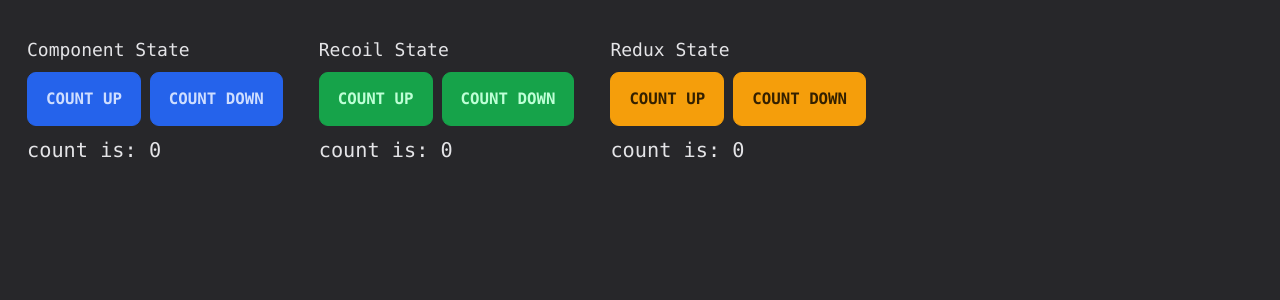
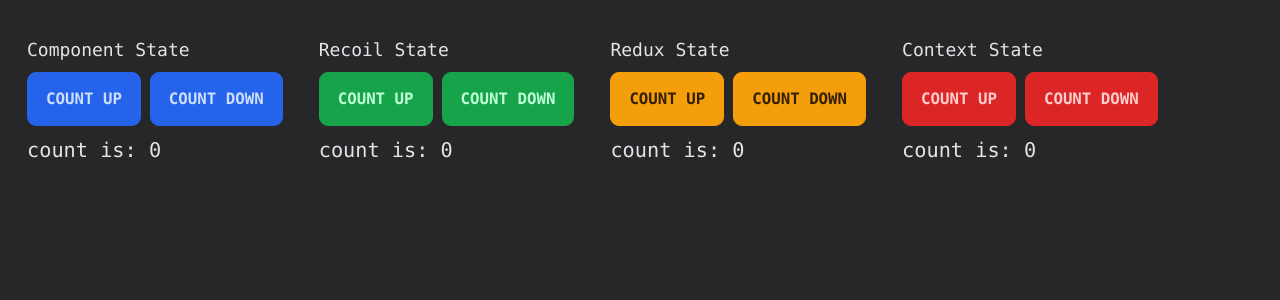
Before and after one commit to ryo-is/react-vite, a React (Vite) app: page / in a window 1280 px wide. Shown: the top 300 px of the page. Built offline with nearby package versions, Linux system fonts and the light colour scheme.

Commit message:
feat: add contexts

```diff
--- a/src/App.tsx
+++ b/src/App.tsx
@@ -4,6 +4,7 @@
 import { countOperations } from './stores/recoil/count/operations';
 import { RootState } from './stores/redux';
 import { increment, decrement } from './stores/redux/count/slice';
+import { useCountValue, useCountSetValue } from './contexts/count';
 
 export const App = () => {
   // component
@@ -16,6 +17,10 @@
   // redux
   const { countByRedux } = useSelector((stete: RootState) => stete.count);
   const dispatch = useDispatch();
+
+  // contexts
+  const countByContext = useCountValue();
+  const setCountByContext = useCountSetValue();
 
   return (
     <div className="flex gap-x-8 min-h-screen text-zinc-200 bg-zinc-800 p-6">
@@ -73,6 +78,24 @@
         </button>
         <div className="mt-2 text-lg">count is: {countByRedux}</div>
       </div>
+      <div className="my-2">
+        <div className="mb-2">Context State</div>
+        <button
+          type="button"
+          onClick={() => setCountByContext(countByContext + 1)}
+          className="btn btn-error mr-2"
+        >
+          count up
+        </button>
+        <button
+          type="button"
+          onClick={() => setCountByContext(countByContext - 1)}
+          className="btn btn-error"
+        >
+          count down
+        </button>
+        <div className="mt-2 text-lg">count is: {countByContext}</div>
+      </div>
     </div>
   );
 };
--- /dev/null
+++ b/src/contexts/count/index.tsx
@@ -0,0 +1,33 @@
+import {
+  createContext,
+  Dispatch,
+  SetStateAction,
+  useState,
+  FC,
+  ReactNode,
+  useContext,
+} from 'react';
+
+const countContext = createContext<number>(0);
+const setCountContext = createContext<Dispatch<SetStateAction<number>>>(
+  () => undefined
+);
+
+interface CountProviderProps {
+  children: ReactNode;
+}
+
+export const CountProvider: FC<CountProviderProps> = ({ children }) => {
+  const [countByContext, setCountByContext] = useState(0);
+
+  return (
+    <countContext.Provider value={countByContext}>
+      <setCountContext.Provider value={setCountByContext}>
+        {children}
+      </setCountContext.Provider>
+    </countContext.Provider>
+  );
+};
+
+export const useCountValue = () => useContext(countContext);
+export const useCountSetValue = () => useContext(setCountContext);
--- a/src/main.tsx
+++ b/src/main.tsx
@@ -5,6 +5,7 @@
 import { App } from './App';
 import './index.css';
 import { store } from './stores/redux';
+import { CountProvider } from './contexts/count';
 
 const root = document.getElementById('root');
 if (root) {
@@ -12,7 +13,9 @@
     <React.StrictMode>
       <RecoilRoot>
         <Provider store={store}>
-          <App />
+          <CountProvider>
+            <App />
+          </CountProvider>
         </Provider>
       </RecoilRoot>
     </React.StrictMode>
```
